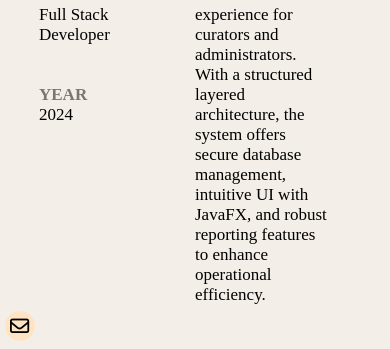
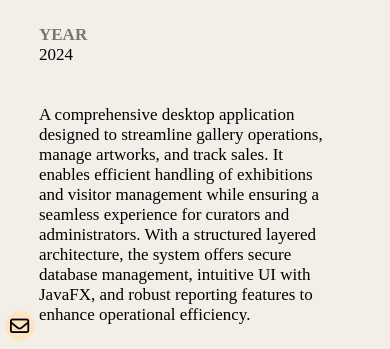
Before and after one commit to chadew344/My-Portfolio, a plain HTML site: page project-pages/project-01-page.html in a window 390 px wide. Shown: the part 434-783 px from the top of the page. Drawn offline with nearby package versions, Linux system fonts and the light colour scheme; a web font is replaced by a local one.

Commit message:
Project-Page Step 03: Implement responsive design for project-page to enhance usability

```diff
--- a/project-pages/project-01-page.html
+++ b/project-pages/project-01-page.html
@@ -33,6 +33,10 @@
           <li><a href="/contact-page.html">Contact</a></li>
         </ul>
       </nav>
+
+      <span id="burger-icon">
+        <i class="fa-solid fa-bars"></i>
+      </span>
     </header>
     <a href="/contact-page.html" id="contact-link">
       <i class="fa-regular fa-envelope"></i>
--- a/styles/project-page.css
+++ b/styles/project-page.css
@@ -44,3 +44,14 @@ p {
 #project-images img {
   width: 100%;
 }
+
+@media screen and (max-width: 1024px) {
+  #project-detail {
+    flex-direction: column;
+  }
+
+  #project-detail > div {
+    margin-top: 40px;
+    width: 100%;
+  }
+}
```
Also changed, not shown: project-pages/project-02-page.html (+4 -0 lines).
